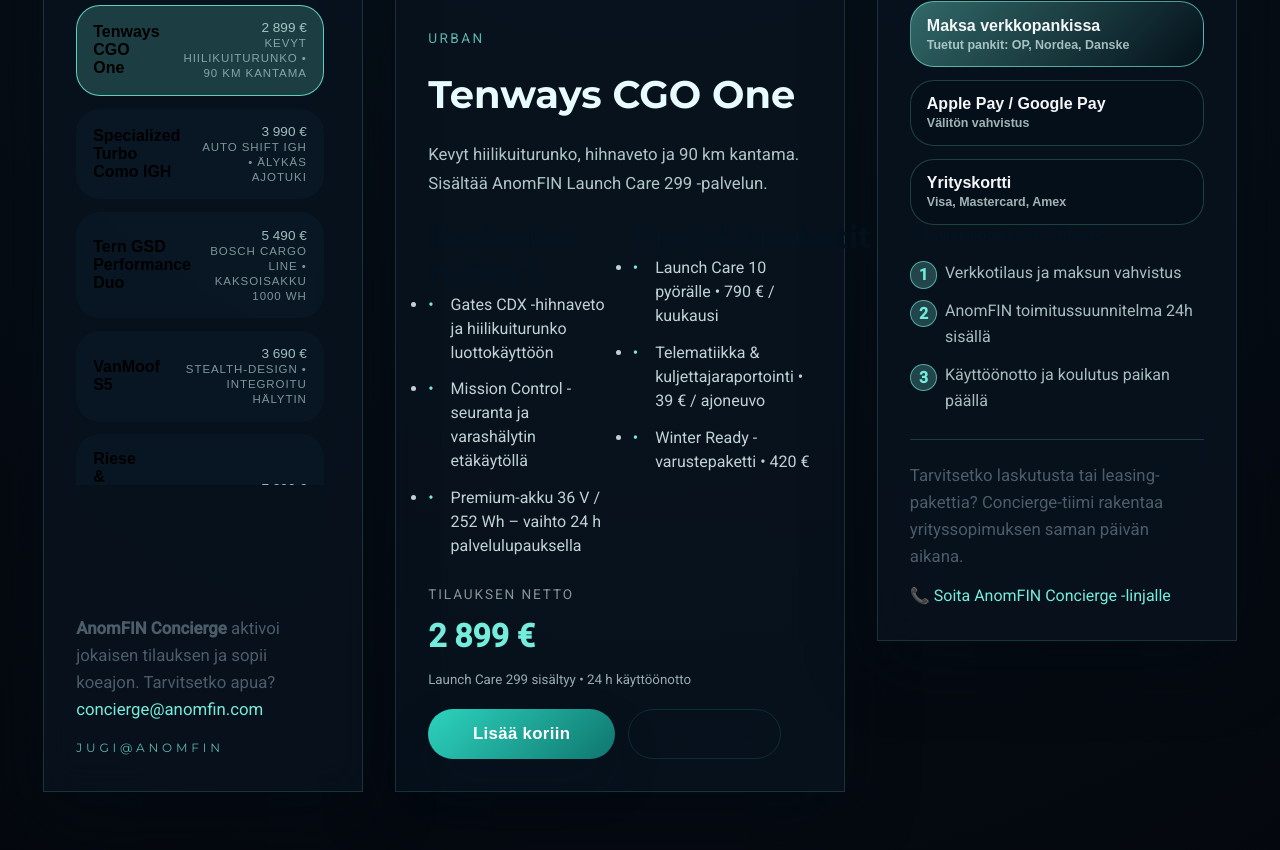
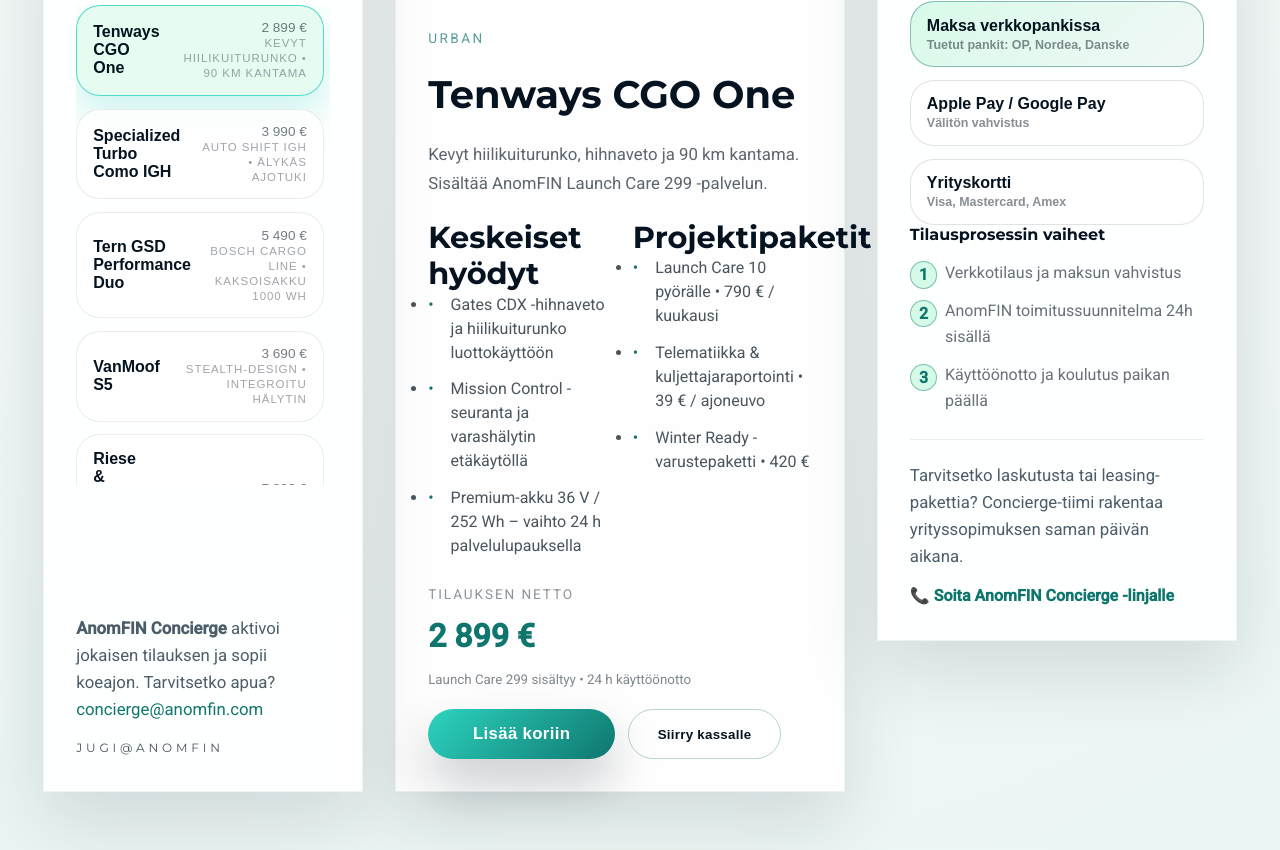
Before and after one commit to AnomFIN/hrk, a PHP site: page /verkkokauppa.html in a window 1280 px wide. Shown: the part 706-1556 px from the top of the page. Run offline with PHP 8.4, Linux system fonts and the light colour scheme.

Commit message:
Brighten storefront palette

```diff
--- a/assets/css/styles.css
+++ b/assets/css/styles.css
@@ -1877,19 +1877,20 @@
 /* Storefront */
 
 body.store-mode {
-    background: radial-gradient(120% 120% at 50% 0%, #061826 0%, #071018 36%, #04070d 100%);
-    color: #f4f6f8;
+    background: radial-gradient(140% 140% at 50% 0%, #f9fbfb 0%, #f1f7f6 55%, #e5f4f2 100%);
+    color: var(--color-dark);
     min-height: 100vh;
 }
 
 .nav--store {
-    background: rgba(9, 20, 32, 0.72);
+    background: rgba(255, 255, 255, 0.9);
     backdrop-filter: blur(18px);
     border-radius: var(--radius-xl);
     padding: 1.4rem 2.2rem;
     margin: 1.6rem auto 0;
     max-width: calc(var(--max-width) + 4rem);
-    border: 1px solid rgba(109, 217, 203, 0.18);
+    border: 1px solid rgba(15, 118, 110, 0.12);
+    box-shadow: 0 24px 60px rgba(4, 19, 31, 0.12);
 }
 
 .nav--store .nav__logo {
@@ -2003,10 +2006,10 @@
 }
 
 .storefront__panel {
-    background: rgba(9, 20, 32, 0.72);
+    background: rgba(255, 255, 255, 0.92);
     border-radius: var(--radius-xl);
-    border: 1px solid rgba(117, 237, 220, 0.16);
-    box-shadow: 0 24px 64px rgba(2, 11, 19, 0.45);
+    border: 1px solid rgba(15, 118, 110, 0.08);
+    box-shadow: 0 30px 70px rgba(4, 19, 31, 0.12);
     padding: 2rem;
     display: flex;
     flex-direction: column;
@@ -2014,7 +2017,7 @@
 }
 
 .storefront__panel--nav {
-    backdrop-filter: blur(16px);
+    backdrop-filter: blur(18px);
 }
 
 .storefront__panel-header h2 {
@@ -2068,8 +2071,8 @@
 
 .storefront__product {
     border-radius: var(--radius-lg);
-    background: rgba(11, 27, 40, 0.72);
-    border: 1px solid transparent;
+    background: rgba(255, 255, 255, 0.86);
+    border: 1px solid rgba(4, 19, 31, 0.08);
     padding: 0.9rem 1rem;
     display: grid;
     grid-template-columns: 1fr auto;
@@ -2077,48 +2080,51 @@
     align-items: center;
     text-align: left;
     cursor: pointer;
-    transition: border-color 180ms ease, transform 180ms ease, background 180ms ease;
+    transition: border-color 180ms ease, transform 180ms ease, background 180ms ease, box-shadow 180ms ease;
 }
 
 .storefront__product:hover,
 .storefront__product:focus-visible {
-    border-color: rgba(117, 237, 220, 0.56);
-    background: rgba(117, 237, 220, 0.16);
+    border-color: rgba(15, 118, 110, 0.45);
+    background: rgba(241, 247, 246, 0.98);
+    box-shadow: 0 14px 32px rgba(4, 19, 31, 0.14);
     transform: translateY(-2px);
 }
 
 .storefront__product.is-active {
-    border-color: rgba(117, 237, 220, 0.82);
-    background: rgba(117, 237, 220, 0.2);
+    border-color: rgba(45, 212, 191, 0.8);
+    background: rgba(209, 250, 229, 0.55);
+    box-shadow: 0 18px 40px rgba(45, 212, 191, 0.25);
 }
 
 .storefront__product-title {
     font-weight: 600;
     font-size: 1rem;
+    color: var(--color-dark);
 }
 
 .storefront__product-meta {
     font-size: 0.85rem;
     text-align: right;
-    color: rgba(201, 236, 232, 0.78);
+    color: rgba(4, 19, 31, 0.55);
 }
 
 .storefront__product-meta small {
     font-size: 0.72rem;
     letter-spacing: 0.08em;
     text-transform: uppercase;
-    color: rgba(201, 236, 232, 0.6);
+    color: rgba(4, 19, 31, 0.38);
 }
 
 .storefront__advisor {
     margin-top: auto;
     font-size: 0.9rem;
-    color: rgba(209, 238, 235, 0.75);
+    color: rgba(4, 19, 31, 0.6);
     line-height: 1.6;
 }
 
 .storefront__advisor a {
-    color: #75eddc;
+    color: var(--color-primary-dark);
 }
 
 .storefront__signature {
@@ -2128,7 +2134,7 @@
     letter-spacing: 0.32em;
     text-transform: uppercase;
     font-size: 0.75rem;
-    color: rgba(117, 237, 220, 0.75);
+    color: rgba(4, 19, 31, 0.72);
 }
 
 .storefront__panel--spotlight {
@@ -2185,18 +2205,18 @@
     font-size: 0.85rem;
     letter-spacing: 0.18em;
     text-transform: uppercase;
-    color: rgba(117, 237, 220, 0.75);
+    color: rgba(15, 118, 110, 0.7);
 }
 
 .storefront__details h2 {
     font-size: clamp(2rem, 3vw, 2.6rem);
-    color: #e8fbff;
+    color: var(--color-dark);
 }
 
 .storefront__lead {
     font-size: 1.05rem;
     line-height: 1.7;
-    color: rgba(214, 238, 236, 0.82);
+    color: rgba(4, 19, 31, 0.65);
 }
 
 .storefront__grid {
@@ -2209,7 +2229,7 @@
 .storefront__packages {
     display: grid;
     gap: 0.8rem;
-    color: rgba(225, 244, 243, 0.85);
+    color: rgba(4, 19, 31, 0.72);
 }
 
 .storefront__features li,
@@ -2224,7 +2244,7 @@
     content: '•';
     position: absolute;
     left: 0;
-    color: #75eddc;
+    color: var(--color-primary-dark);
 }
 
 .storefront__cta {
@@ -2239,12 +2259,12 @@
     font-size: 0.85rem;
     letter-spacing: 0.14em;
     text-transform: uppercase;
-    color: rgba(214, 238, 236, 0.6);
+    color: rgba(4, 19, 31, 0.45);
 }
 
 .storefront__price strong {
     font-size: 2rem;
-    color: #75eddc;
+    color: var(--color-primary-dark);
     display: block;
     margin-top: 0.3rem;
 }
@@ -2252,13 +2272,14 @@
 .storefront__price small {
     display: block;
     margin-top: 0.4rem;
-    color: rgba(214, 238, 236, 0.7);
+    color: rgba(4, 19, 31, 0.5);
 }
 
 .storefront__cta-buttons {
     display: flex;
     gap: 0.8rem;
 }
+
 
 .storefront__panel--summary {
     backdrop-filter: blur(22px);
@@ -2351,28 +2372,29 @@
 }
 
 .storefront__payment-button {
-    border: 1px solid rgba(117, 237, 220, 0.22);
+    border: 1px solid rgba(4, 19, 31, 0.12);
     border-radius: var(--radius-lg);
     padding: 0.9rem 1rem;
-    background: rgba(6, 16, 25, 0.78);
-    color: inherit;
+    background: rgba(255, 255, 255, 0.9);
+    color: var(--color-dark);
     text-align: left;
     display: grid;
     gap: 0.2rem;
     font-weight: 600;
-    transition: border-color 200ms ease, transform 200ms ease, background 200ms ease;
+    transition: border-color 200ms ease, transform 200ms ease, background 200ms ease, box-shadow 200ms ease;
 }
 
 .storefront__payment-button:hover,
 .storefront__payment-button:focus-visible {
-    border-color: rgba(117, 237, 220, 0.62);
+    border-color: rgba(15, 118, 110, 0.45);
     transform: translateY(-2px);
-    background: rgba(117, 237, 220, 0.18);
+    background: rgba(241, 247, 246, 0.95);
+    box-shadow: 0 16px 32px rgba(4, 19, 31, 0.12);
 }
 
 .storefront__payment-button--primary {
-    background: linear-gradient(135deg, rgba(117, 237, 220, 0.4), rgba(4, 17, 26, 0.92));
-    border-color: rgba(117, 237, 220, 0.62);
+    background: linear-gradient(135deg, rgba(209, 250, 229, 0.85), rgba(241, 247, 246, 0.95));
+    border-color: rgba(15, 118, 110, 0.45);
 }
 
 .storefront__payment-button span {
@@ -2381,7 +2403,7 @@
 
 .storefront__payment-button small {
     font-size: 0.78rem;
-    color: rgba(214, 238, 236, 0.74);
+    color: rgba(4, 19, 31, 0.48);
 }
 
 .storefront__assurance ol {
@@ -2389,7 +2411,7 @@
     display: grid;
     gap: 0.8rem;
     margin-top: 1rem;
-    color: rgba(214, 238, 236, 0.78);
+    color: rgba(4, 19, 31, 0.6);
 }
 
 .storefront__assurance li {
@@ -2407,26 +2429,27 @@
     width: 1.6rem;
     height: 1.6rem;
     border-radius: 50%;
-    background: rgba(117, 237, 220, 0.24);
-    border: 1px solid rgba(117, 237, 220, 0.6);
+    background: rgba(209, 250, 229, 0.9);
+    border: 1px solid rgba(15, 118, 110, 0.45);
     display: grid;
     place-items: center;
     font-weight: 700;
-    color: #75eddc;
+    color: var(--color-primary-dark);
 }
 
 .storefront__footer {
     margin-top: auto;
     padding-top: 1.4rem;
-    border-top: 1px solid rgba(117, 237, 220, 0.2);
-    color: rgba(214, 238, 236, 0.78);
+    border-top: 1px solid rgba(4, 19, 31, 0.08);
+    color: rgba(4, 19, 31, 0.6);
     line-height: 1.6;
 }
 
 .storefront__footer-link {
     display: inline-block;
     margin-top: 0.8rem;
-    color: #75eddc;
+    color: var(--color-primary-dark);
+    font-weight: 600;
 }
 
 @media (max-width: 1200px) {
```
Also changed, not shown: other parts of assets/css/styles.css (+55 -39 lines).
